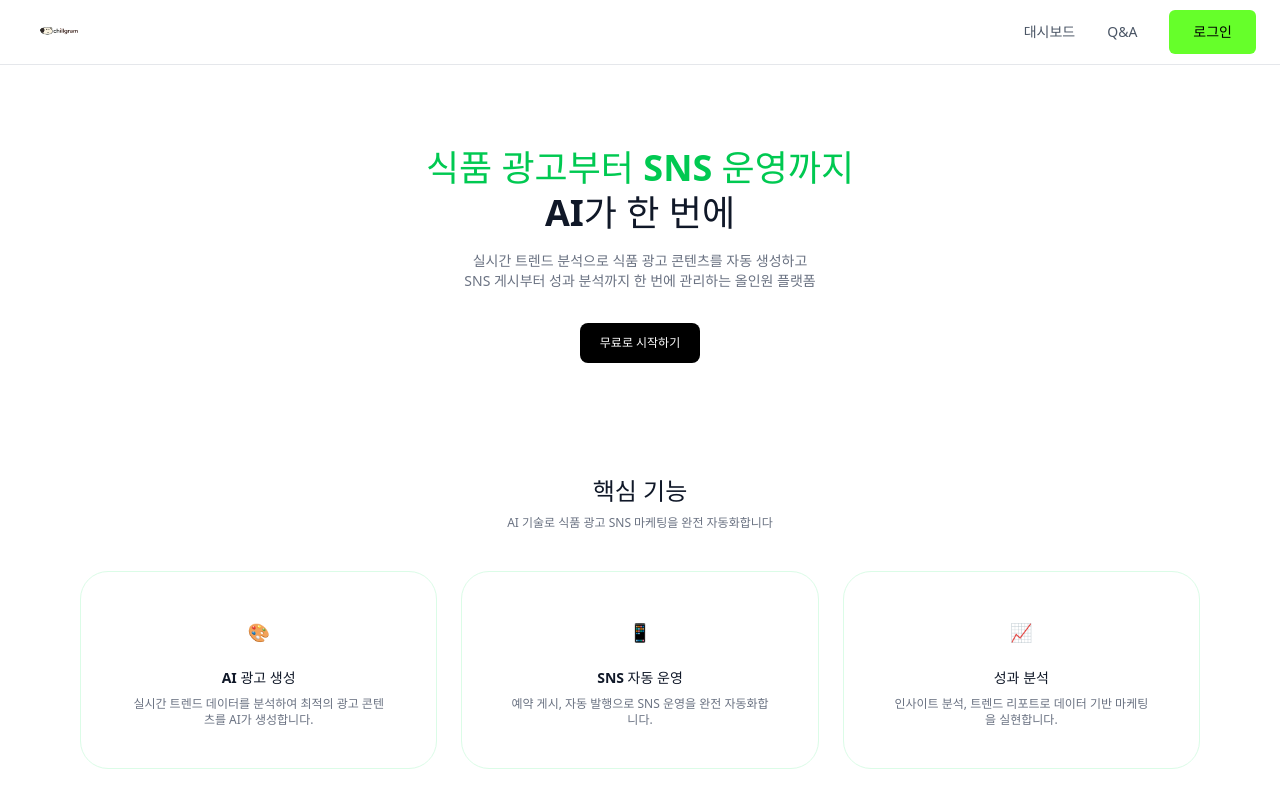
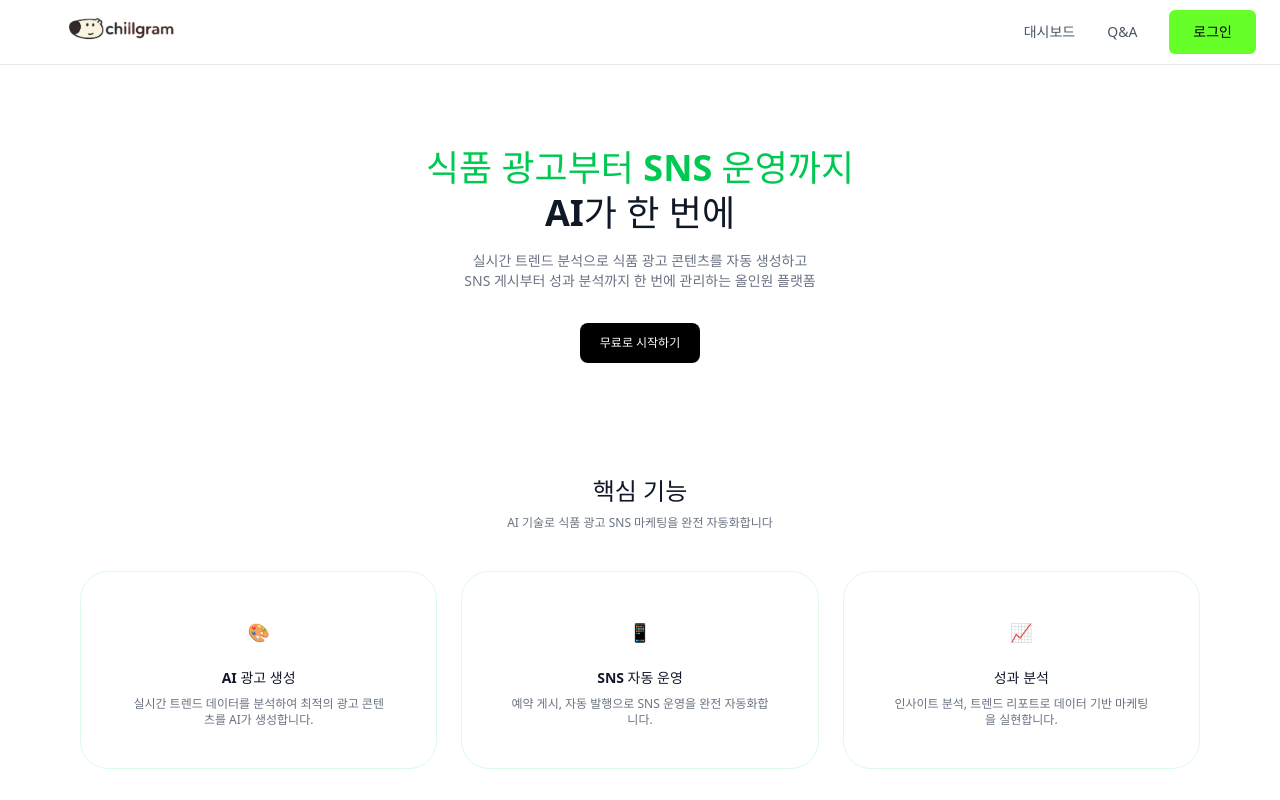
Before and after one commit to chillgram/CHILLGRAM_AI_FE, a React (Vite) app: page / in a window 1280 px wide. Shown: the top 800 px of the page. Built offline with nearby package versions, Linux system fonts and the light colour scheme.

Commit message:
chore : 브랜드 로고 크기 조정 - 가독성

```diff
--- a/src/components/common/Brand.jsx
+++ b/src/components/common/Brand.jsx
@@ -1,8 +1,7 @@
-export function Brand({ logoSrc, name, href = "/" }) {
+export function Brand({ logoSrc, name }) {
   return (
-    <a href={href} className="flex items-center">
-      <img src={logoSrc} alt={name} className="h-full max-h-12 w-auto" />
-      {/* <span className="text-lg font-semibold text-gray-800">{name}</span> */}
+    <a href={"/"}>
+      <img src={logoSrc} alt={name} className="max-w-50" />
     </a>
   );
 }
```
